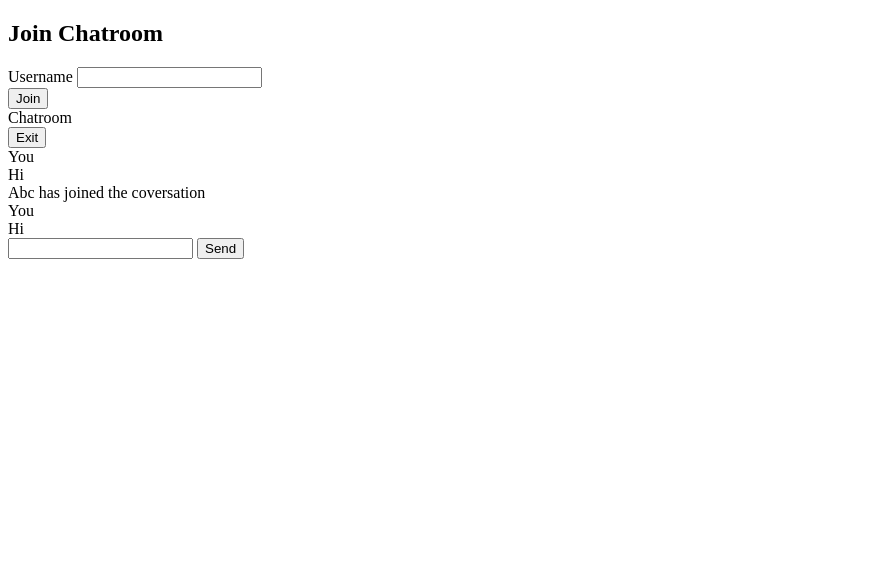
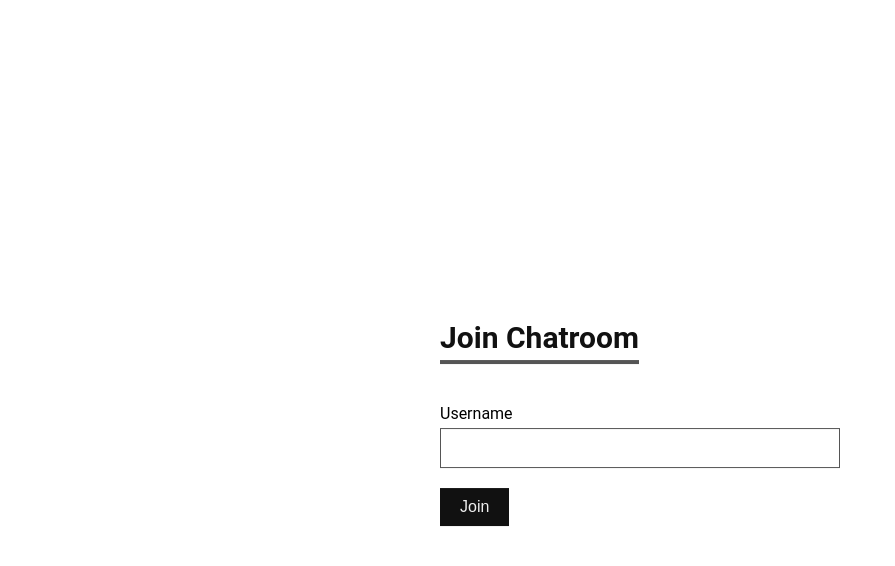
Before and after one commit to DianaCirjaliu/Week3, a plain HTML site: page html/index.html in a window 1280 px wide. Shown: the whole page, without its empty margins (0-895 px from the left). Drawn offline with nearby package versions, Linux system fonts and the light colour scheme; files that its build step writes are made by us from their sources.

```diff
--- a/html/index.html
+++ b/html/index.html
@@ -4,7 +4,7 @@
     <meta charset="utf-8">
     <meta name="viewport" content="width=device-width, initial-scale=1" />
     <title></title>
-    <link rel="stylesheet" href="main.css">
+    <link rel="stylesheet" href="../main.css">
 </head>
 <body>
     <div class="app">
--- /dev/null
+++ b/sass/_components.scss
@@ -0,0 +1,54 @@
+.screen{
+    display: none;
+}
+
+.screen.active{
+    display: block;
+    width: 100%;
+    height: 100%;
+}
+
+.screen .form{
+    position: relative;
+    top:50%;
+    left: 50%;
+    transform: translate(-50%,-50%);
+    width: 80%;
+    max-width: 400px;
+}
+
+.screen .form-input{
+    width: 100%;
+    margin: 20px 0px;
+}
+
+.screen h2 {
+    margin-bottom: 20px;
+    font-size: 30px;
+    color: #111;
+    border-bottom: 4px solid #555;
+    padding: 5px 0px;
+    display: inline-block;
+}
+
+.screen .form-input label{
+    display: block;
+    margin-bottom: 5px;
+}
+
+.screen .form-input input{
+    width: 100%;
+    padding: 10px;
+    border: 1px solid #555;
+    font-size: 16px;
+}
+
+.screen .form-input button {
+    padding: 10px 20px;
+    background: #111;
+    color: #eee;
+    font-size: 16px;
+    cursor: pointer;
+    outline: none;
+    border:none;
+}
--- a/sass/main.scss
+++ b/sass/main.scss
@@ -0,0 +1,25 @@
+@use 'components' as *;
+
+//reset layout
+*,
+*::before,
+*::after {
+    box-sizing: border-box;
+}
+
+body {
+    font-family:"Roboto", sans-serif;
+    height: 100vh;
+    display: flex;
+    justify-content: center;
+}
+
+.app{
+    position: fixed;
+    width: 100%;
+    height: 100%;
+    max-width: 600px;
+    background-color: white;
+    border-left: 1px solid white;
+    border-right: 1px solid white
+}
```
Also changed, not shown: main.css (added), 1 other file.
